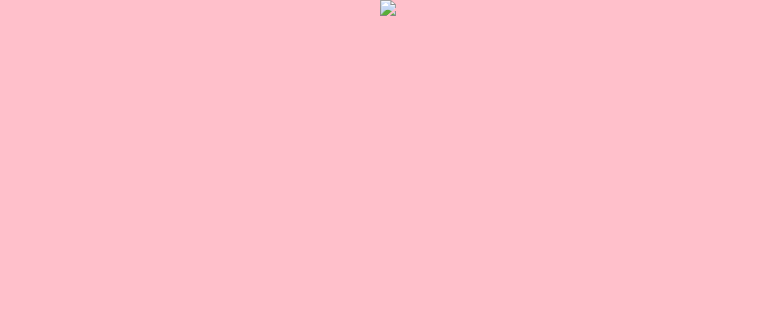
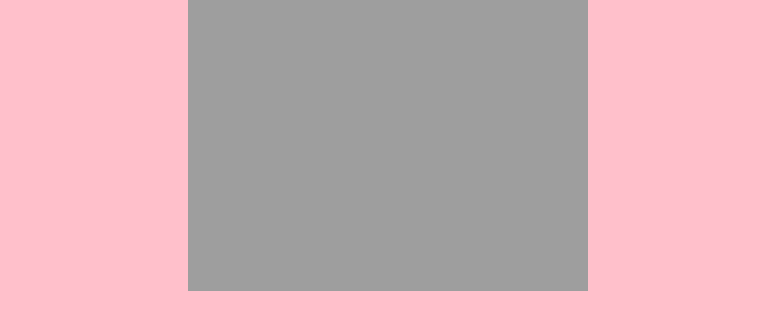
Before and after one commit to Phearakbothbunna/ask-anna, a plain HTML site: page yes.html in a window 1280 px wide. Shown: the top 332 px of the page, without its empty margins (252-1026 px from the left). Drawn offline with Linux system fonts and the light colour scheme; the site is published under a folder, as on GitHub Pages, so addresses that start at the root find nothing.

Commit message:
Update yes.html

```diff
--- a/yes.html
+++ b/yes.html
@@ -7,7 +7,7 @@
     <link rel="stylesheet" href="fun.css">
 </head>
 <body>
-    <img class="image2" src="/imgs/animated2.gif">
+    <img class="image2" src="animated2.gif">
     <h1 class="heading1">
         YAY! Let's set a date
     </h1>
```
